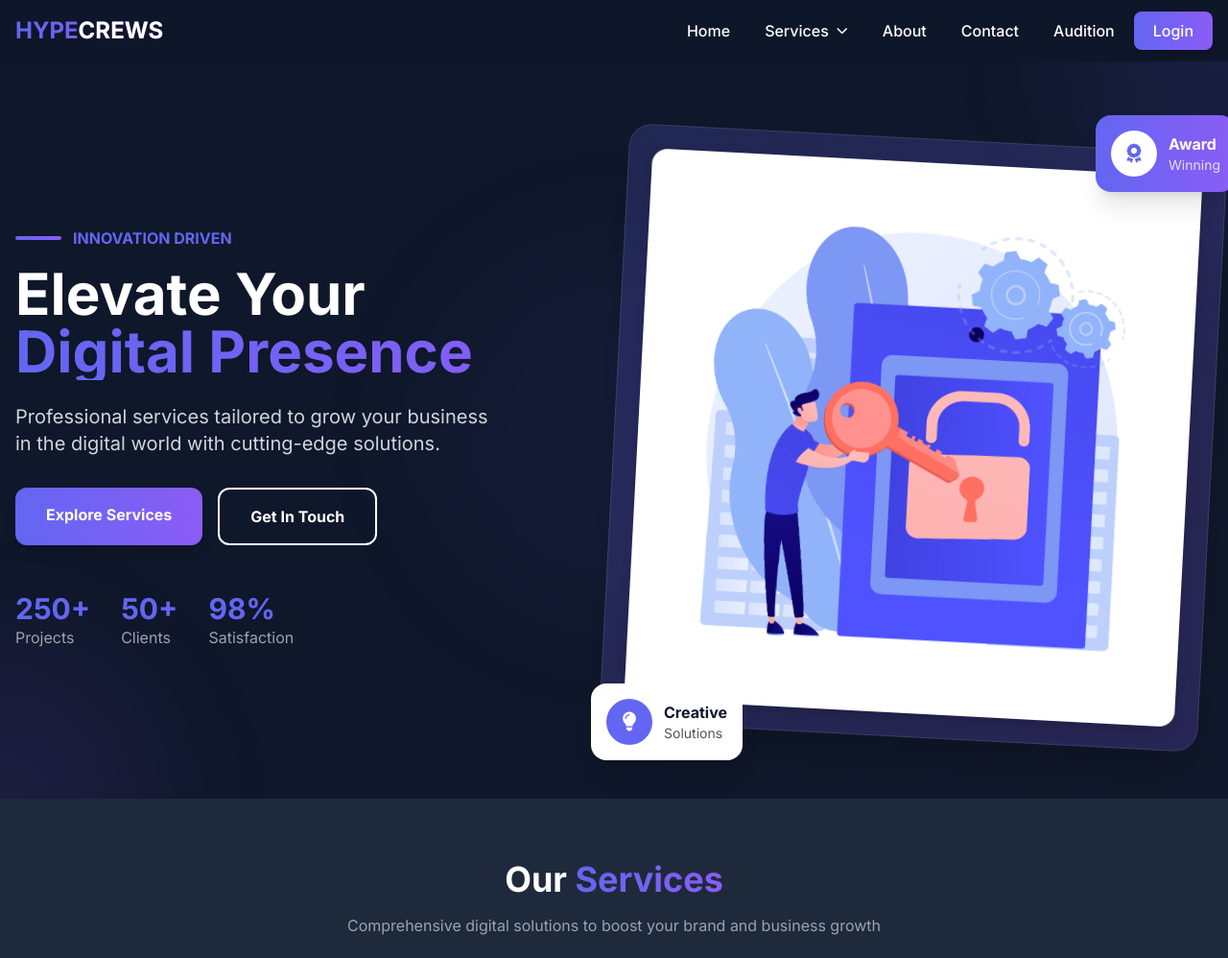
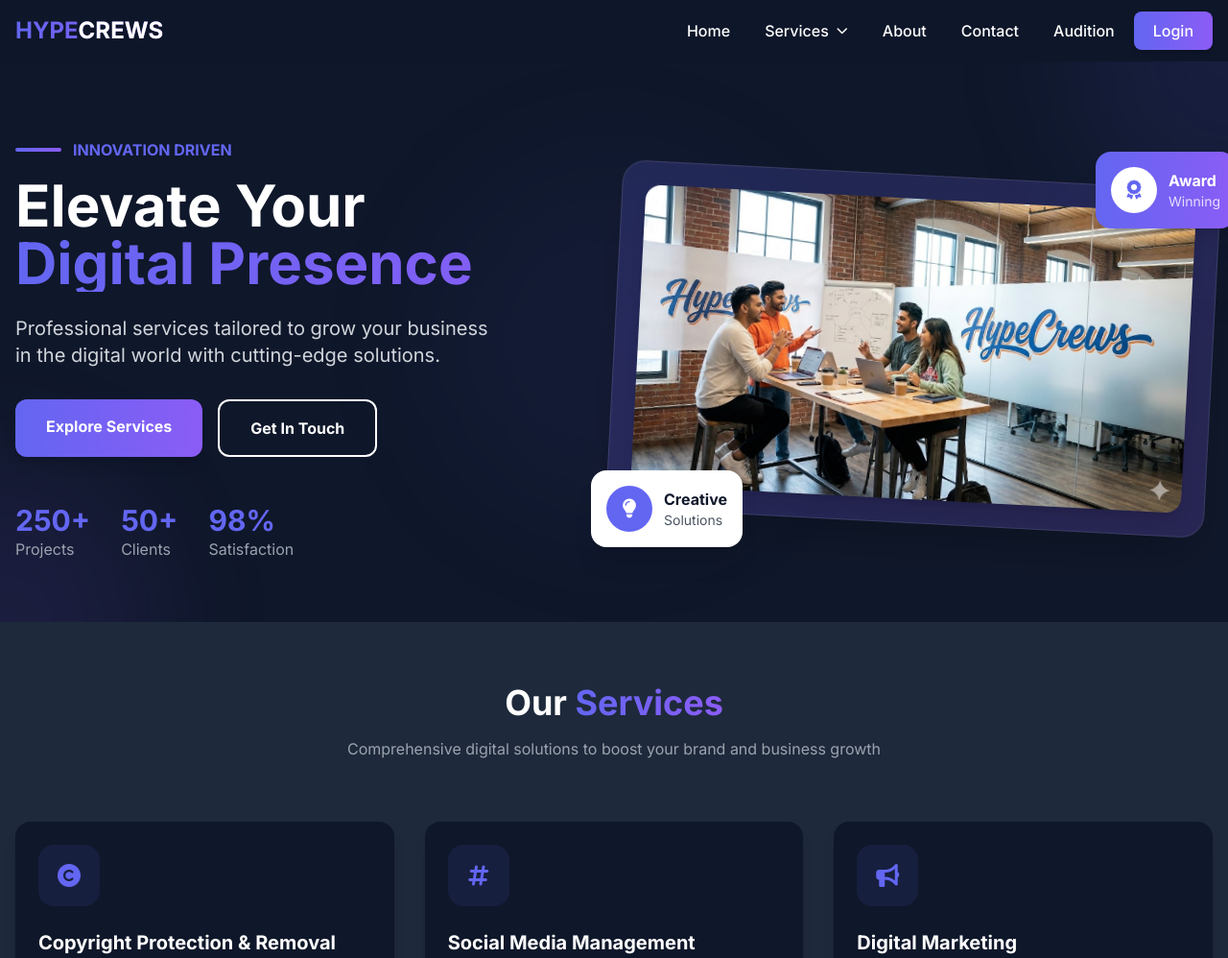
Before and after one commit to anshuonline/hypecrews, a PHP site: page / in a window 1280 px wide. Shown: the top 998 px of the page at 96% size. Run offline with PHP 8.4, Linux system fonts and the light colour scheme; some libraries are stand-ins or nearby versions.

Commit message:
Update hero section image to graphics/516as4d8a16s5d64as.jpg

```diff
--- a/index.php
+++ b/index.php
@@ -78,7 +78,7 @@
                     <!-- Main hero image -->
                     <div class="relative z-10 transform rotate-3 transition-all duration-500 hover:rotate-6">
                         <div class="bg-gradient-to-br from-primary/20 to-secondary/20 backdrop-blur-sm rounded-3xl p-6 shadow-2xl border border-white/10">
-                            <img src="graphics/login.jpg" alt="Digital Marketing" class="rounded-2xl w-full shadow-lg">
+                            <img src="graphics/516as4d8a16s5d64as.jpg" alt="Digital Marketing" class="rounded-2xl w-full shadow-lg">
                         </div>
                     </div>
 
```
